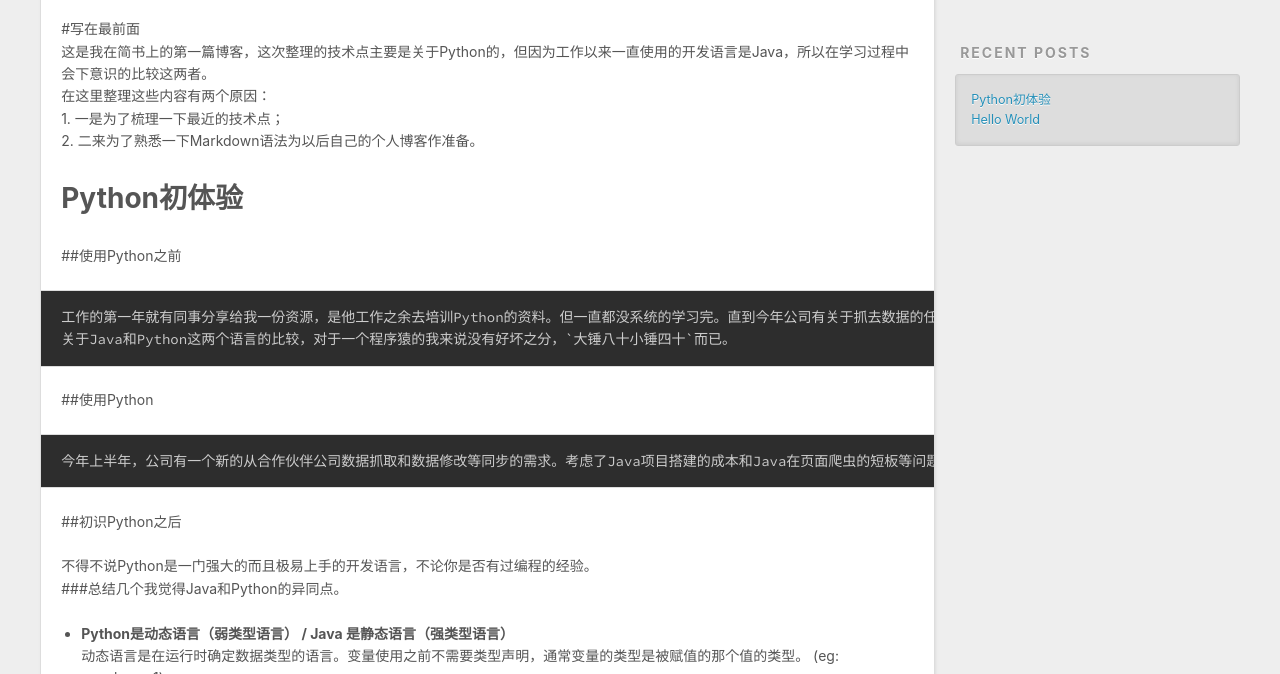
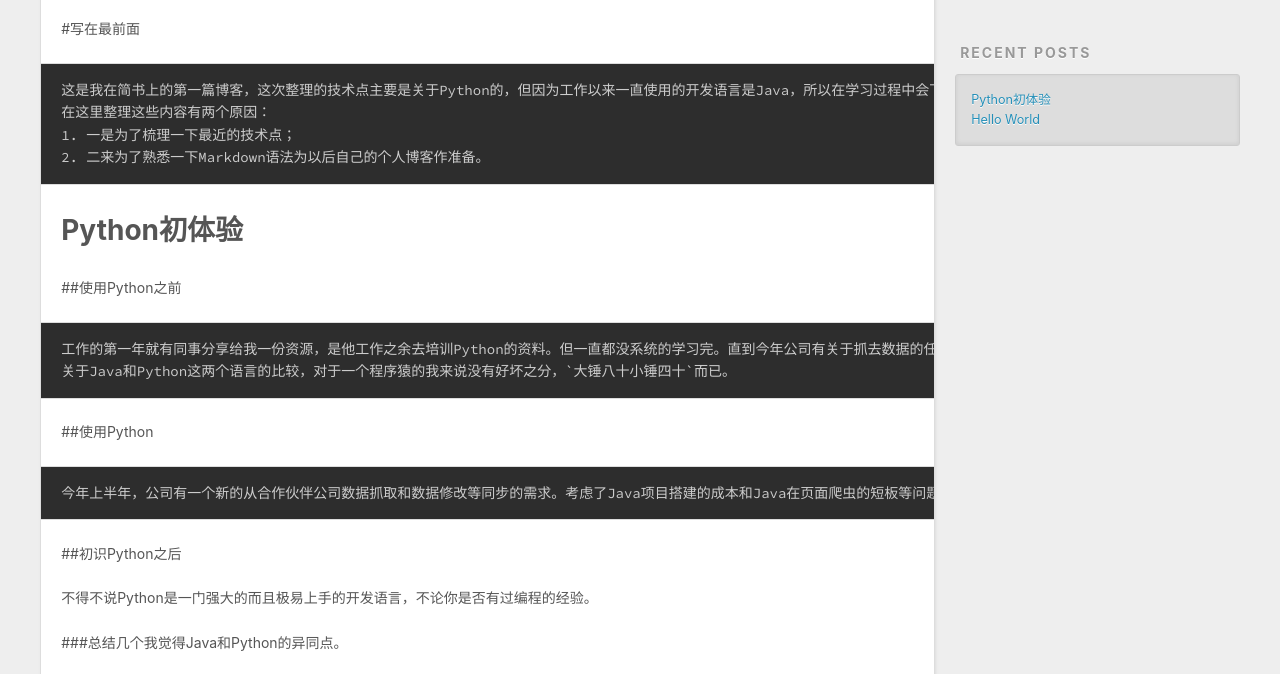
Before and after one commit to cuixiaobing007/shanjia.github.io, a plain HTML site: page index.html in a window 1280 px wide. Shown: the part 435-1109 px from the top of the page. Drawn offline with nearby package versions, Linux system fonts and the light colour scheme.

Commit message:
Site updated: 2019-12-28 21:04:33

```diff
--- a/index.html
+++ b/index.html
@@ -86,12 +86,16 @@
 
     <div class="article-entry" itemprop="articleBody">
 
-        <p>#写在最前面<br>    这是我在简书上的第一篇博客，这次整理的技术点主要是关于Python的，但因为工作以来一直使用的开发语言是Java，所以在学习过程中会下意识的比较这两者。<br>    在这里整理这些内容有两个原因：<br>    1. 一是为了梳理一下最近的技术点；<br>    2. 二来为了熟悉一下Markdown语法为以后自己的个人博客作准备。</p>
-<h1 id="Python初体验"><a href="#Python初体验" class="headerlink" title="Python初体验"></a>Python初体验</h1><p>##使用Python之前</p>
+        <p>#写在最前面</p>
+<pre><code>这是我在简书上的第一篇博客，这次整理的技术点主要是关于Python的，但因为工作以来一直使用的开发语言是Java，所以在学习过程中会下意识的比较这两者。
+在这里整理这些内容有两个原因：
+1. 一是为了梳理一下最近的技术点；
+2. 二来为了熟悉一下Markdown语法为以后自己的个人博客作准备。</code></pre><h1 id="Python初体验"><a href="#Python初体验" class="headerlink" title="Python初体验"></a>Python初体验</h1><p>##使用Python之前</p>
 <pre><code>工作的第一年就有同事分享给我一份资源，是他工作之余去培训Python的资料。但一直都没系统的学习完。直到今年公司有关于抓去数据的任务需求，我特意选择了Python作为新系统接口服务的技术栈之一。
 关于Java和Python这两个语言的比较，对于一个程序猿的我来说没有好坏之分，`大锤八十小锤四十`而已。</code></pre><p>##使用Python</p>
 <pre><code>今年上半年，公司有一个新的从合作伙伴公司数据抓取和数据修改等同步的需求。考虑了Java项目搭建的成本和Java在页面爬虫的短板等问题，选择了使用python作为项目的技术栈之一。</code></pre><p>##初识Python之后</p>
-<p>不得不说Python是一门强大的而且极易上手的开发语言，不论你是否有过编程的经验。<br>###总结几个我觉得Java和Python的异同点。</p>
+<p>不得不说Python是一门强大的而且极易上手的开发语言，不论你是否有过编程的经验。</p>
+<p>###总结几个我觉得Java和Python的异同点。</p>
 <ul>
 <li><strong>Python是动态语言（弱类型语言） /  Java 是静态语言（强类型语言）</strong><br>动态语言是在运行时确定数据类型的语言。变量使用之前不需要类型声明，通常变量的类型是被赋值的那个值的类型。 (eg: mumber = 1)<br>静态语言是在编译时变量的数据类型即可确定的语言，多数静态类型语言要求在使用变量之前必须声明数据类型。（eg: Int mumber = 1）</li>
 <li><strong>Python 和 Java 都是介于编译型和解释型语言之间的一门语言</strong><br>使用过python开发有人会发现，python运行的时候会生成一个pyc文件。这说明python也不是一个纯的解释型语言。只不过类似Javac 这样的过程Python已经帮忙处理了，而且类似Java 跨平台的特性，class文件是需要虚拟机解释执行的，Python也是这样，但是有资料显示，2.<em>生成的pyc文件在3.</em>上是无法运行的。</li>
@@ -103,7 +107,7 @@
 
     </div>
     <footer class="article-footer">
-      <a data-url="http://yoursite.com/2019/12/28/python_1/" data-id="ck4plggje0000jhfy01cifiqb" class="article-share-link">Share</a>
+      <a data-url="http://yoursite.com/2019/12/28/python_1/" data-id="ck4pljznt0001kcfy6gdwa51f" class="article-share-link">Share</a>
 
 
     </footer>
@@ -152,7 +156,7 @@
 
     </div>
     <footer class="article-footer">
-      <a data-url="http://yoursite.com/2019/12/28/hello-world/" data-id="ck4plggjl0001jhfy62u4ftju" class="article-share-link">Share</a>
+      <a data-url="http://yoursite.com/2019/12/28/hello-world/" data-id="ck4pljznf0000kcfygi5e89xb" class="article-share-link">Share</a>
 
 
     </footer>
```
Also changed, not shown: 2019/12/28/hello-world/index.html (+1 -1 lines), 2019/12/28/python_1/index.html (+11 -7 lines).
